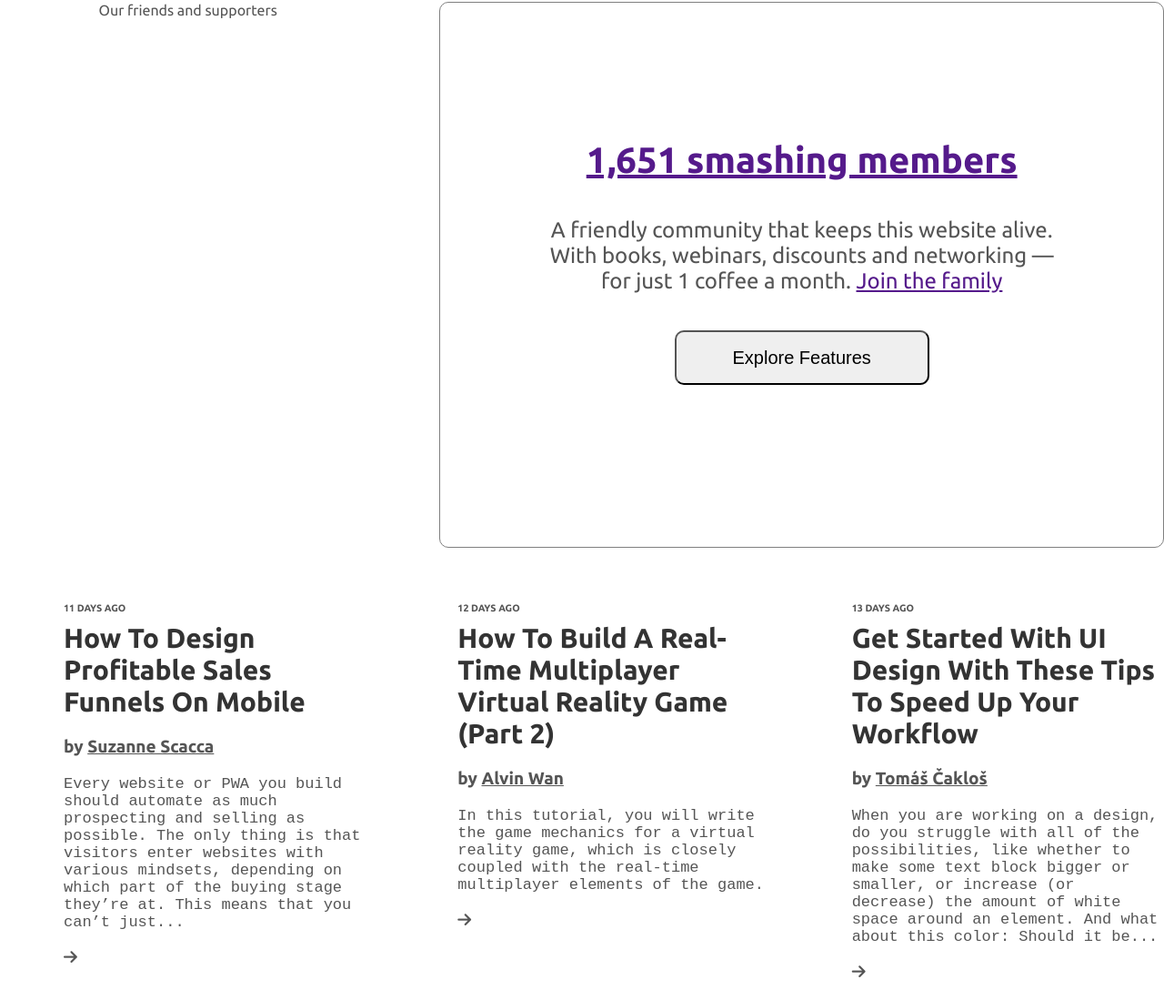
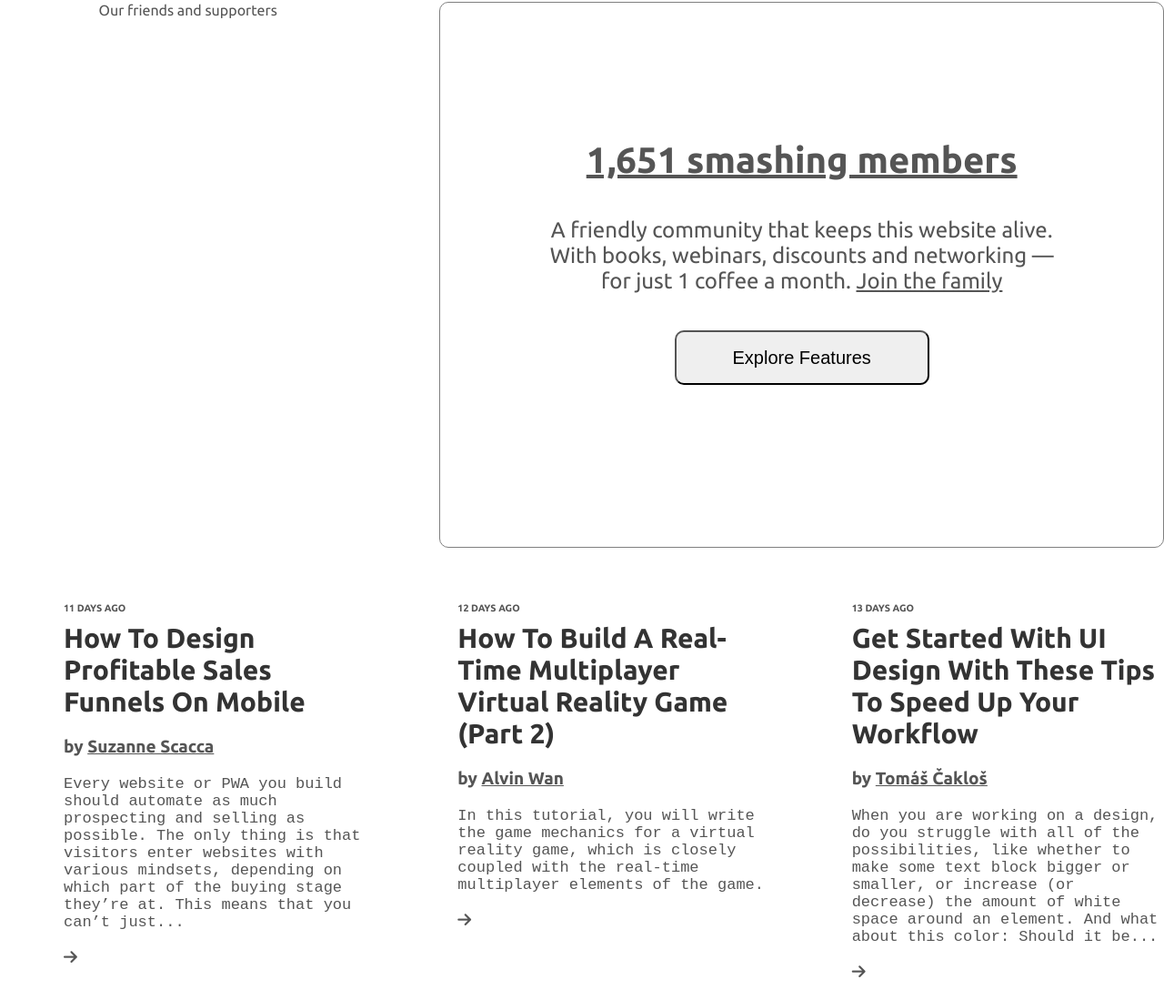
Before and after one commit to Flakster/Smashing-Magazine-heatmap, a website: page index.html in a window 1280 px wide. Shown: the part 1643-2742 px from the top of the page at 91% size. Drawn offline with Linux system fonts and the light colour scheme.

Commit message:
fixed link color in article news

```diff
--- a/style.css
+++ b/style.css
@@ -211,6 +211,16 @@ body {
   border-radius: 10px;
 }
 
+.membership-div a,
+.new-on-smashing-div a {
+  color:#555;
+}
+
+.membership-div a:hover,
+.new-on-smashing-div a:hover {
+  color: black;
+}
+
 .empty-div {
   text-align: center;
 }
```
